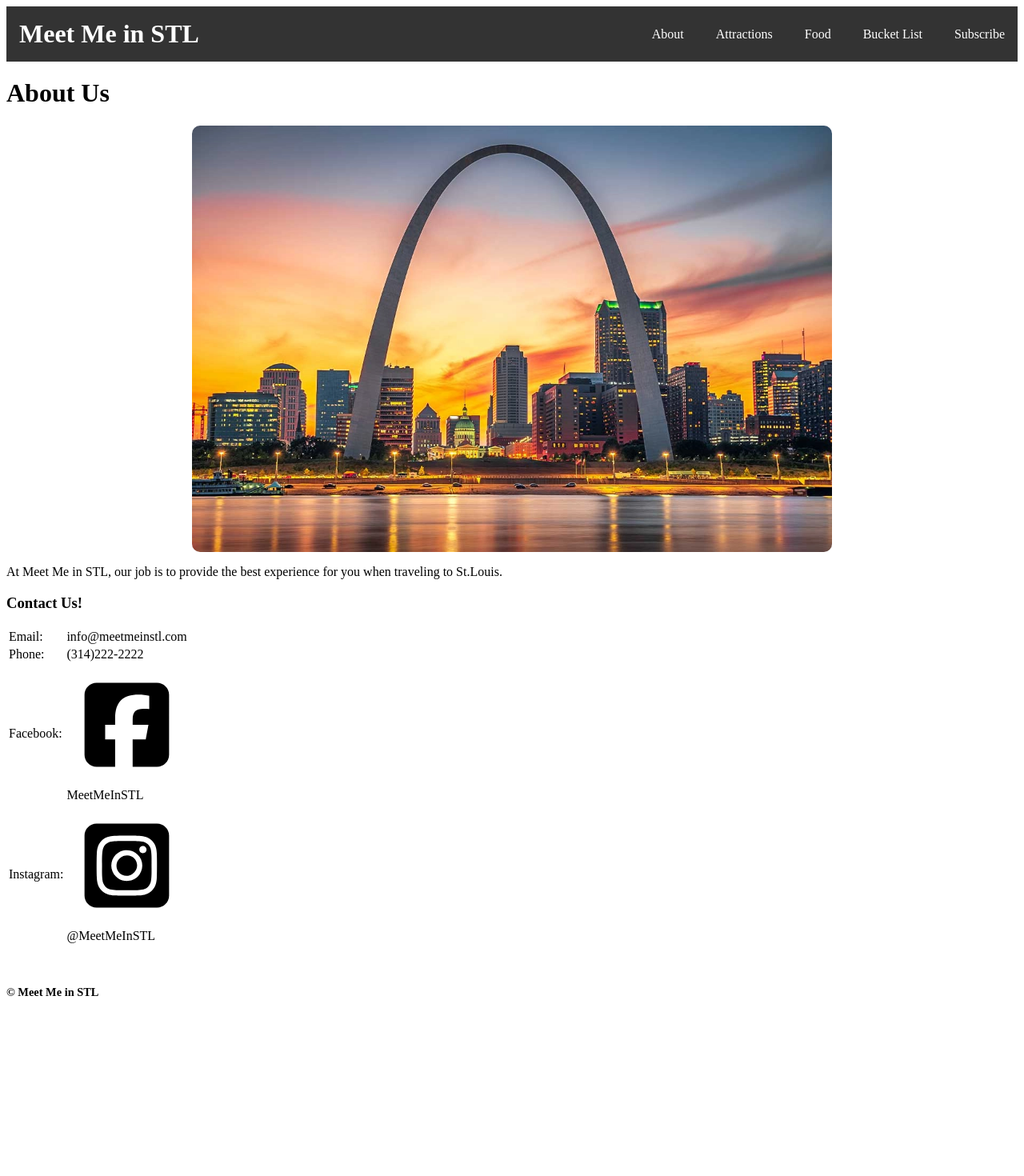
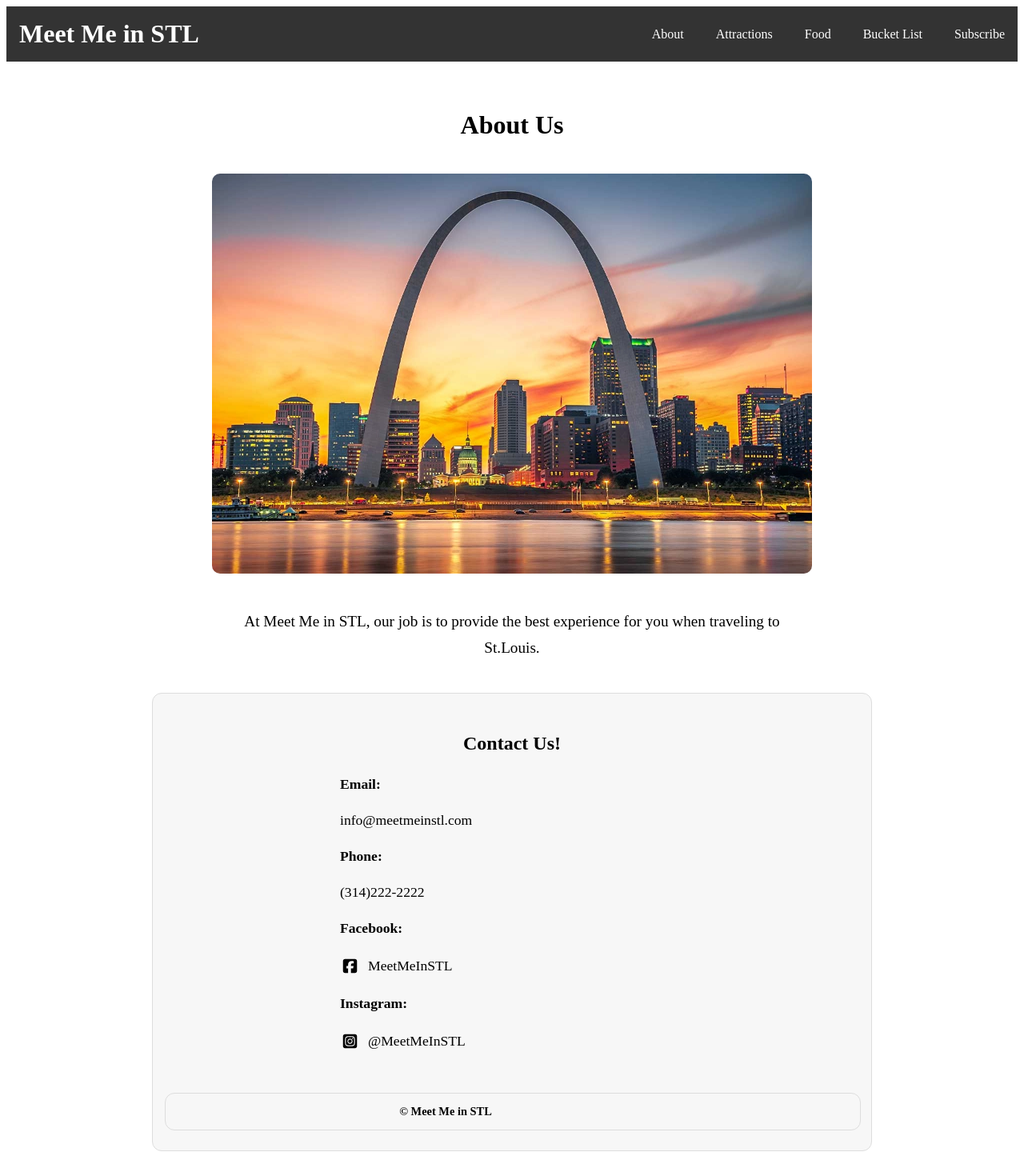
Before and after one commit to awigand8/unit-1-final-project-aidan-w, a React (Vite) app in the folder unit1-final-project/: page /about in a window 1280 px wide. Shown: the top 1470 px of the page at 80% size. Before the commit the page ends 1267 px from the top, so only its background shows below. Built offline with nearby package versions, Linux system fonts and the light colour scheme.

Commit message:
added css for about page and contact table

```diff
--- a/unit1-final-project/src/App.css
+++ b/unit1-final-project/src/App.css
@@ -31,13 +31,68 @@
   text-decoration: none;
 }
 
-.aboutus .skyline {
+.aboutus {
+  max-width: 900px;
+  margin: 0 auto;
+  padding: 40px 20px;
+  text-align: center;
+}
+
+.skyline {
   width: 100%;
-  max-width: 800px;
-  height:auto;
+  max-width: 750px;
   border-radius: 10px;
-  margin: 1rem auto;
-  display:block;
+  margin: 20px 0;
+}
+
+.aboutus p {
+  font-size: 1.2rem;
+  line-height: 1.7;
+  max-width: 700px;
+  margin: 20px auto 40px;
+}
+
+footer {
+  margin-top: 40px;
+  padding: 25px 15px;
+  background: #f7f7f7;
+  border-radius: 12px;
+  border: 1px solid #ddd;
+}
+
+footer h3 {
+  margin-bottom: 15px;
+  font-size: 1.5rem;
+}
+
+.contact-table {
+  width: 100%;
+  max-width: 450px;
+  margin: 0 auto;
+  border-collapse: collapse;
+  text-align: left;
+}
+
+.contact-table td {
+  padding: 12px 10px;
+  font-size: 1.1rem;
+}
+
+.contact-table tr td:first-child {
+  font-weight: bold;
+  width: 110px;
+}
+
+.social-icon {
+  width: 25px;
+  height: 25px;
+  margin-right: 10px;
+  vertical-align: middle;
+}
+
+.contact-table td {
+  display: flex;
+  align-items: center;
 }
 
 .dynamic-container {
@@ -117,7 +172,7 @@
   }
 
   .navbar-links {
-      flex-direction: column; /* stack links vertically */
+    flex-direction: column; /* stack links vertically */
     align-items: center;     /* center links */
     gap: 0.8rem;            /* spacing between each link */
     width: 100%;
@@ -128,3 +183,50 @@
     margin-bottom: 0.5rem;
   }
 }
+
+.bucket-list-container {
+  text-align: center;
+  margin-top: 50px;
+}
+
+.bucket-list-h1 {
+  text-align: center;
+}
+
+ol {
+  padding: 0;
+}
+
+.bucket-list-item {
+  font-size: 2 rem;
+  font-weight: bold;
+  padding: 15px;
+  margin-bottom: 10px;
+  border: 3px solid hsla(0, 0%, 85%, 0.75);
+  border-radius: 5px;
+  display: flex;
+  align-items: center;
+
+}
+
+.delete-button {
+  margin-left: auto;                   /* pushes it to the right side */
+  padding: 8px 14px;
+  font-size: 0.9rem;
+  font-weight: 600;
+  color: #555;                         /* soft gray to match border */
+  background-color: transparent;
+  border: 2px solid #ccc;              /* matches list border tone */
+  border-radius: 5px;
+  cursor: pointer;
+  transition: all 0.2s ease;
+}
+
+.delete-button:hover {
+  background-color: #f5f5f5;
+  border-color: #b3b3b3;
+}
+
+.delete-button:active {
+  transform: scale(0.95);
+}
```
